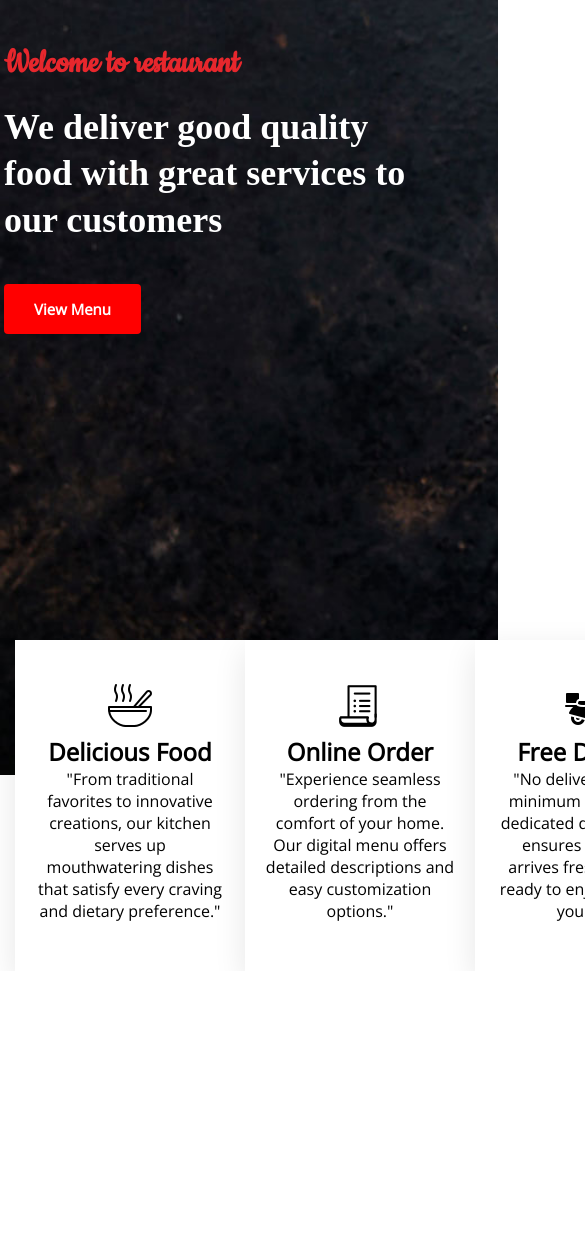
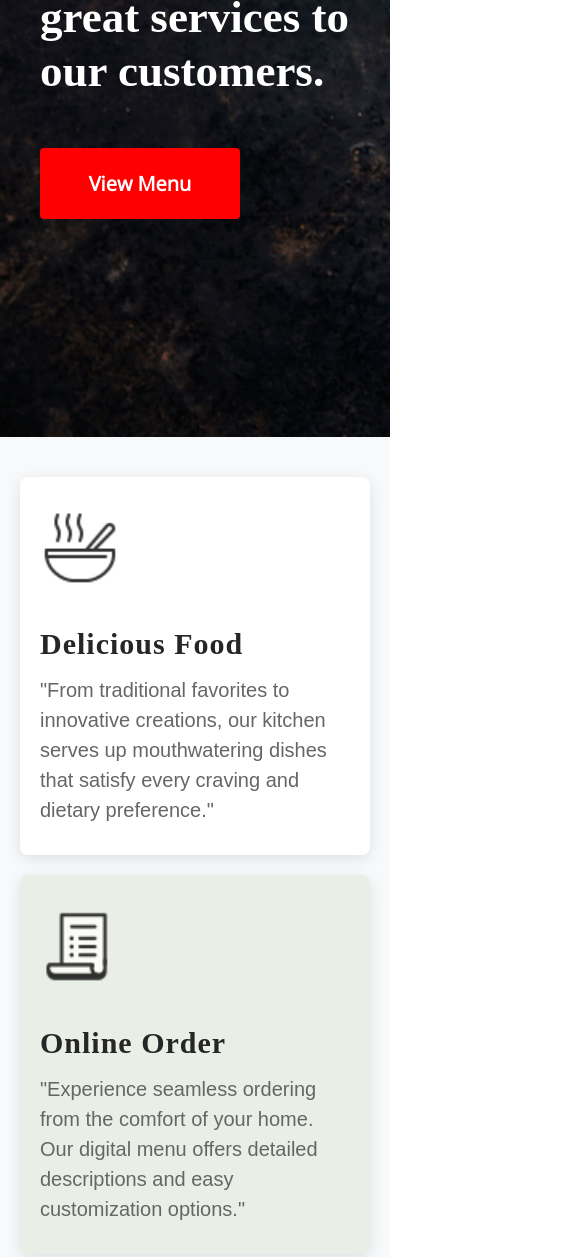
Before and after one commit to Hamadullah12/project-03-food-website, a plain HTML site: page index.html in a window 390 px wide. Shown: the part 407-1664 px from the top of the page, 585 px wide, since content can reach past the window. Before the commit the page ends 1378 px from the top, so only its background shows below. Drawn offline with nearby package versions, Linux system fonts and the light colour scheme.

Commit message:
responsivenes for features section

```diff
--- a/index.html
+++ b/index.html
@@ -52,9 +52,7 @@
       <div class="hero-content">
         <p class="hero-tagline">Welcome to restaurant</p>
         <h1 class="hero-heading">
-          We deliver good quality <br />
-          food with great services to <br />
-          our customers
+          We deliver good quality food with great services to our customers.
         </h1>
         <a href="#" class="cta-button">View Menu</a>
       </div>
@@ -78,7 +76,7 @@
             </p>
           </div>
           <!-- feature box 2 -->
-          <div class="feature-box">
+          <div class="feature-box" style="background-color: rgb(233, 238, 236)">
             <div class="icon-box">
               <img src="./assets/icons8-order-50.png" alt="" />
             </div>
--- a/style.css
+++ b/style.css
@@ -97,6 +97,7 @@ nav.navbar {
     text-decoration: none;
     font-size: 18px;
     font-family: 'Open Sans', serif;
+    padding-left: 30px;
 }
 
 .sidebar ul li a:hover {
@@ -175,32 +176,54 @@ nav.navbar {
 }
 
 .features-container {
-    width: 720px;
+    width: 100%;
     height: 331px;
     margin: auto;
 }
 
 .features-wrapper {
     display: grid;
-    grid-template-columns: repeat(3, 230px);
-    width: 690px;
+    grid-template-columns: repeat(3, 320px);
+    width: 70%;
     height: 331px;
     margin: 15px auto;
 }
 
 .feature-box {
-    background: white;
+    background-color: white;
     color: black;
-    padding: 40px 20px;
-    text-align: center;
-    box-shadow: 0 10px 30px rgba(0, 0, 0, 0.1);
+    line-height: 1.4;
+    padding: 20px 0 0 20px;
+    font-family: "Cardo ";
+}
+
+.feature-box .icon-box {
+    opacity: 0.6;
+    padding: 30px 0 0 10px;
+}
+
+.feature-box .feature-title {
+    font-size: 25px;
+    letter-spacing: 1px;
+    color: #272626;
+    font-weight: 700;
+    padding: 20px 0 10px 0;
+}
+
+.feature-box .feature-description {
+    color: #7c7676;
+    font-size: 14px;
+    text-align: left;
+    padding-right: 10px;
+    font-family: sans-serif;
 }
 
 
+/* * Mobile Responsive - 498px and below */
+@media (max-width: 498px) {
 
 
-/* Responsive: Show hamburger and sidebar only on mobile */
-@media (max-width: 498px) {
+    /* navbar Show hamburger and sidebar only on mobile */
     .logo {
         width: 120px;
         height: 60px;
@@ -209,7 +232,7 @@ nav.navbar {
     }
 
     .hamburger {
-        padding-left: 220px;
+        padding-left: 250px;
         display: block;
     }
 
@@ -217,29 +240,104 @@ nav.navbar {
         display: none;
     }
 
-    /* hero section  */
-    .hero-section {
-        width: 498px;
-        padding-left: 4px;
-    }
-
-    .hero-content {
-        padding-top: 10px;
-        width: 405px;
-    }
-
-    .hero-tagline {
-        font-size: 36px;
-    }
-
-    .hero-heading {
-        font-size: 36px;
-        line-height: 1.3;
-    }
-
     .cta-button {
         margin-top: 40px;
         font-size: 15px;
 
     }
+
+    /* Hero Section Mobile */
+    .hero-section {
+        height: 100vh;
+        padding: 0 20px;
+
+    }
+
+    .hero-content {
+        width: 100%;
+        text-align: left;
+        padding: 30px 0 20px 20px;
+    }
+
+    .hero-content .hero-tagline {
+        font-size: 36px;
+    }
+
+    .hero-heading {
+        font-size: 45px;
+        line-height: 1.2;
+        margin-bottom: 20px;
+    }
+
+    /* to use margin property i have to make the button inline block other wise it will not work */
+    .cta-button {
+        padding: 22px 25px;
+        font-size: 20px;
+        display: inline-block;
+        text-align: center;
+        width: 200px;
+        margin: 30px 0 0 0px;
+    }
+
+    /* Features Section Mobile*/
+    .features {
+        margin-top: 0;
+        padding: 40px 20px;
+        background-color: #f8f9fa;
+        /* Light background */
+    }
+
+    .features-container {
+        width: 100%;
+        height: auto;
+        /* Auto height */
+        margin: 0;
+    }
+
+    .features-wrapper {
+        display: grid;
+        grid-template-columns: 1fr;
+        gap: 20px;
+        width: 100%;
+        height: auto;
+        margin: 0;
+    }
+
+    .feature-box {
+        width: 100%;
+        height: auto;
+        padding: 30px 20px;
+        text-align: left;
+        border-radius: 8px;
+        box-shadow: 0 4px 15px rgba(0, 0, 0, 0.1);
+        margin-bottom: 0;
+    }
+
+    /* Middle box styling adjustment */
+    .feature-box:nth-child(2) {
+        background-color: #e9eee6 !important;
+    }
+
+    .feature-box .icon-box {
+        padding: 0 0 20px 0;
+        opacity: 0.8;
+    }
+
+    .feature-box .icon-box img {
+        width: 80px;
+        height: 80px;
+    }
+
+    .feature-box .feature-title {
+        font-size: 30px;
+        padding: 10px 0;
+        margin: 0;
+    }
+
+    .feature-box .feature-description {
+        font-size: 20px;
+        line-height: 1.5;
+        font-weight: 500;
+        color: #666;
+    }
 }
```
